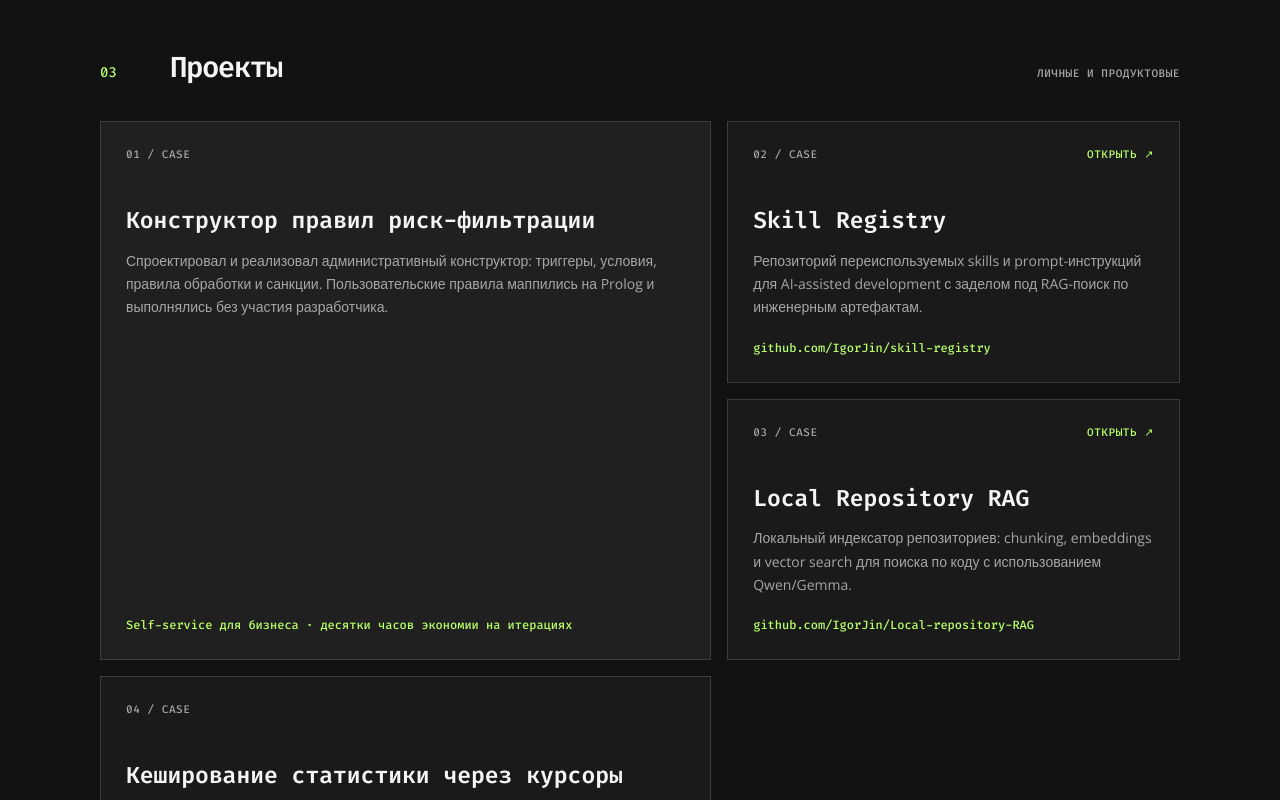
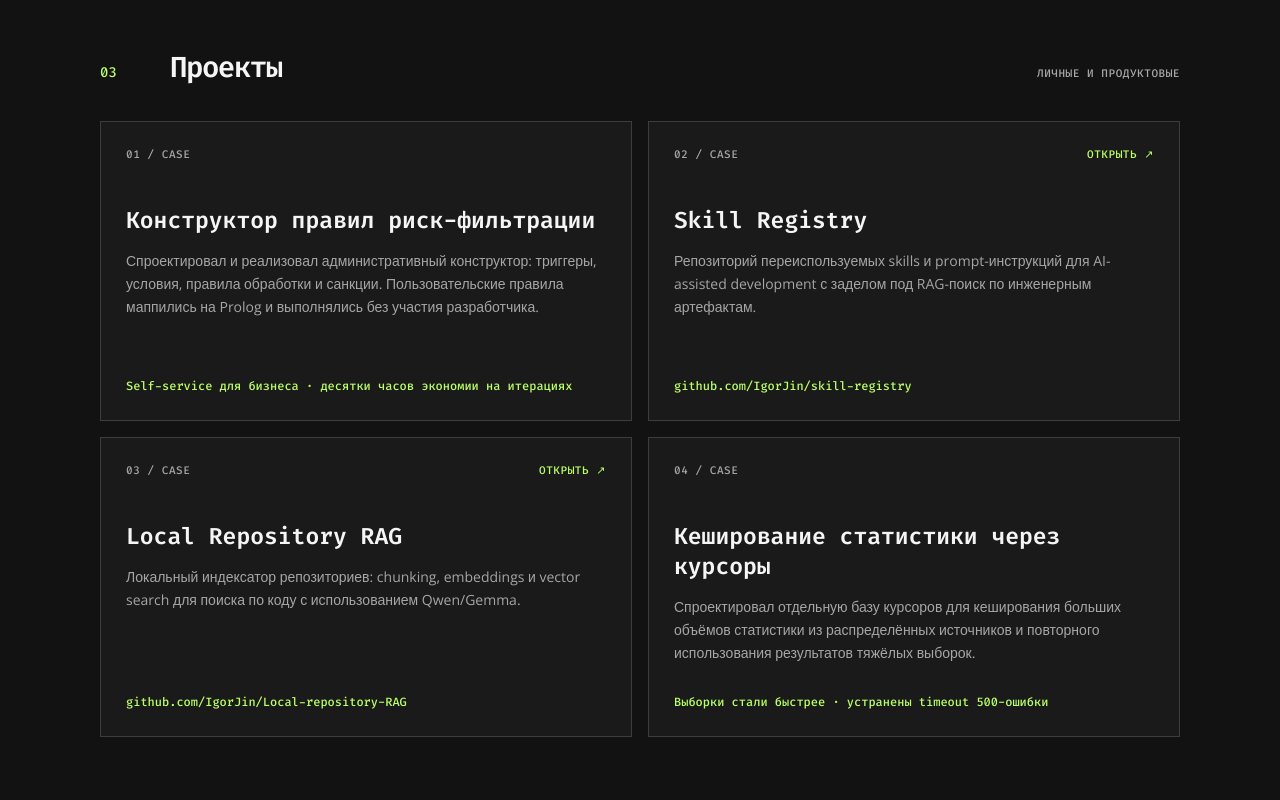
Before and after one commit to IgorJin/my-site, a Next.js app in the folder apps/web/: page / in a window 1280 px wide. Shown: the part 2840-3640 px from the top of the page. Built offline with nearby package versions, Linux system fonts and the light colour scheme.

Commit message:
Equalize project cards and update favicon

```diff
--- a/apps/web/app/page.tsx
+++ b/apps/web/app/page.tsx
@@ -210,7 +210,7 @@ export default function HomePage() {
                   : undefined;
             return (
               <article
-                className={`project-card ${index === 0 ? 'project-featured' : ''}`}
+                className="project-card"
                 key={project.id}
               >
                 <div className="project-top">
--- a/apps/web/app/styles.css
+++ b/apps/web/app/styles.css
@@ -315,21 +315,16 @@ h1 {
 }
 .project-grid {
   display: grid;
-  grid-template-columns: 1.35fr 1fr;
+  grid-template-columns: repeat(2, minmax(0, 1fr));
   gap: 16px;
 }
 .project-card {
   display: flex;
-  min-height: 250px;
+  min-height: 300px;
   flex-direction: column;
   padding: 25px;
   border: 1px solid var(--line);
   background: var(--surface);
-}
-.project-featured {
-  grid-row: span 2;
-  min-height: 516px;
-  background: var(--surface-2);
 }
 .project-top {
   display: flex;
@@ -471,10 +466,6 @@ h1 {
   .project-grid {
     grid-template-columns: 1fr;
   }
-  .project-featured {
-    grid-row: auto;
-    min-height: 300px;
-  }
   .ai-note > p {
     margin: 0;
   }
```
Also changed, not shown: apps/web/app/icon.svg.
